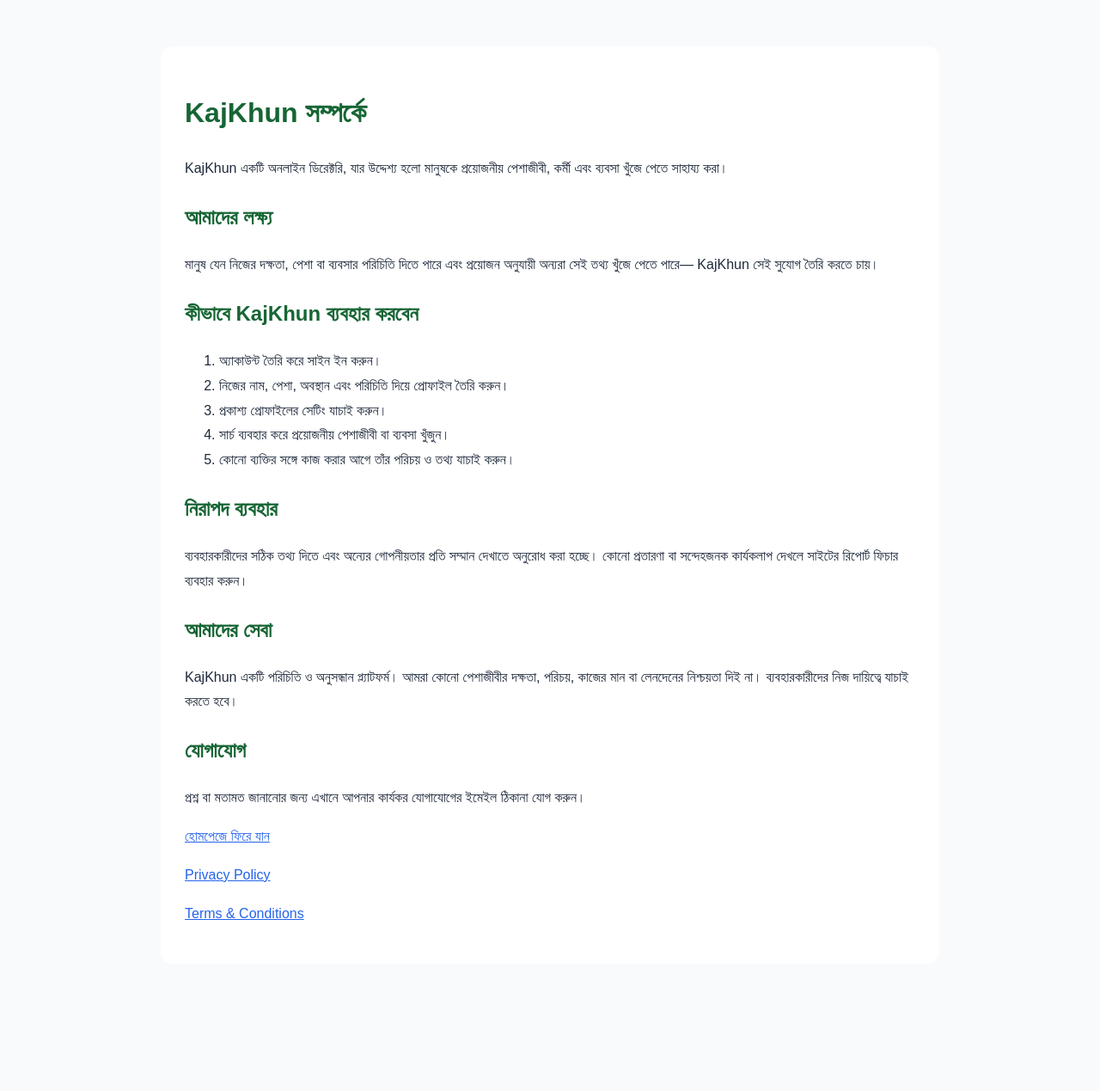
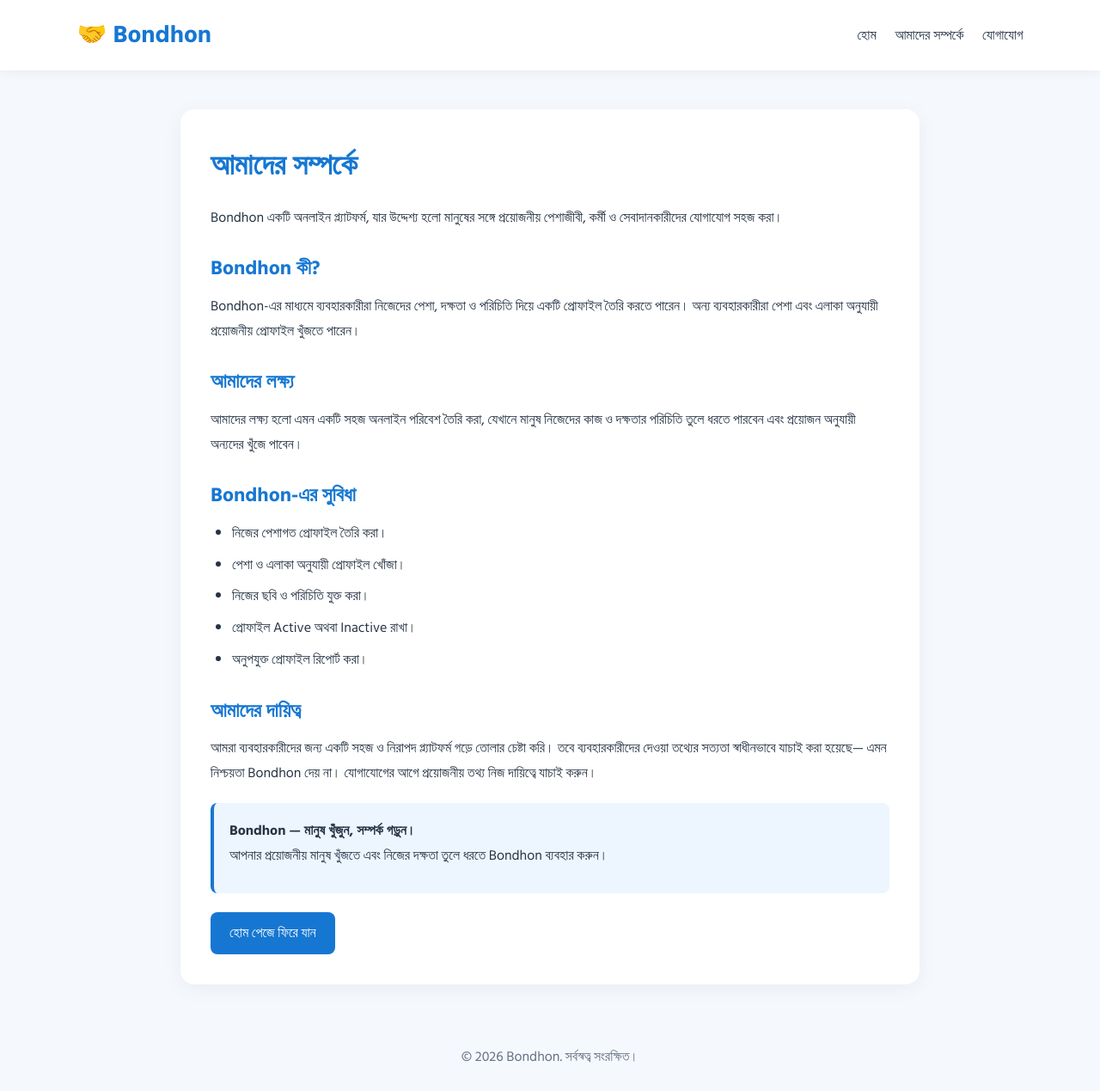
Before and after one commit to ahafiyama999-code/kajkhun, a plain HTML site: page about.html in a window 1280 px wide. Shown: the whole page at 86% size. Before the commit the page ends 1175 px from the top, so only its background shows below. Drawn offline with Linux system fonts and the light colour scheme.

Commit message:
Add files via upload

```diff
--- a/about.html
+++ b/about.html
@@ -4,76 +4,220 @@
 <head>
   <meta charset="UTF-8">
   <meta name="viewport" content="width=device-width, initial-scale=1.0">
-  <meta name="description" content="KajKhun সম্পর্কে জানুন—পেশাজীবী, কর্মী ও ব্যবসা খুঁজে পাওয়ার একটি অনলাইন ডিরেক্টরি।">
-  <title>About Us — KajKhun</title>
+  <title>About Us - Bondhon</title>
+  <meta name="description" content="Bondhon সম্পর্কে জানুন। এখানে পেশাজীবী, কর্মী ও সেবাদানকারীদের খুঁজে পাওয়া এবং নিজের প্রোফাইল তৈরি করা যায়।">
+
+  <link rel="preconnect" href="https://fonts.googleapis.com">
+  <link rel="preconnect" href="https://fonts.gstatic.com" crossorigin>
+  <link href="https://fonts.googleapis.com/css2?family=Hind+Siliguri:wght@400;500;600;700&display=swap" rel="stylesheet">
+
   <style>
+    * {
+      margin: 0;
+      padding: 0;
+      box-sizing: border-box;
+    }
+
     body {
-      font-family: Arial, sans-serif;
+      font-family: 'Hind Siliguri', sans-serif;
+      background: #f5f8fc;
+      color: #263445;
       line-height: 1.8;
-      margin: 0;
-      padding: 24px;
-      color: #1e293b;
-      background: #f8fafc;
     }
-    main {
-      max-width: 850px;
-      margin: 30px auto;
-      padding: 28px;
+
+    header {
+      background: #ffffff;
+      padding: 16px 7%;
+      box-shadow: 0 2px 12px rgba(0,0,0,.06);
+      display: flex;
+      justify-content: space-between;
+      align-items: center;
+      flex-wrap: wrap;
+      gap: 12px;
+    }
+
+    .logo {
+      color: #1677d2;
+      font-size: 28px;
+      font-weight: 700;
+      text-decoration: none;
+    }
+
+    nav a {
+      color: #263445;
+      text-decoration: none;
+      margin-left: 18px;
+      font-weight: 500;
+    }
+
+    nav a:hover {
+      color: #1677d2;
+    }
+
+    .container {
+      max-width: 900px;
+      margin: 45px auto;
+      padding: 0 20px;
+    }
+
+    .content {
       background: white;
-      border-radius: 14px;
+      padding: 35px;
+      border-radius: 16px;
+      box-shadow: 0 5px 25px rgba(0,0,0,.05);
     }
-    h1, h2 { color: #166534; }
-    a { color: #2563eb; }
+
+    h1 {
+      color: #1677d2;
+      font-size: 34px;
+      margin-bottom: 15px;
+    }
+
+    h2 {
+      color: #1677d2;
+      font-size: 23px;
+      margin: 25px 0 8px;
+    }
+
+    p {
+      margin-bottom: 12px;
+    }
+
+    ul {
+      padding-left: 25px;
+    }
+
+    li {
+      margin-bottom: 8px;
+    }
+
+    .highlight {
+      background: #edf6ff;
+      padding: 18px;
+      border-left: 4px solid #1677d2;
+      border-radius: 8px;
+      margin-top: 20px;
+    }
+
+    .home-btn {
+      display: inline-block;
+      background: #1677d2;
+      color: white;
+      padding: 10px 22px;
+      border-radius: 8px;
+      text-decoration: none;
+      margin-top: 22px;
+    }
+
+    footer {
+      text-align: center;
+      padding: 25px;
+      color: #667085;
+    }
+
+    @media(max-width: 600px) {
+      header {
+        padding: 14px 5%;
+      }
+
+      nav a {
+        margin-left: 10px;
+      }
+
+      .content {
+        padding: 22px;
+      }
+
+      h1 {
+        font-size: 28px;
+      }
+    }
   </style>
 </head>
+
 <body>
-<main>
-  <h1>KajKhun সম্পর্কে</h1>
+
+<header>
+  <a href="index.html" class="logo">🤝 Bondhon</a>
+
+  <nav>
+    <a href="index.html">হোম</a>
+    <a href="about.html">আমাদের সম্পর্কে</a>
+    <a href="contact.html">যোগাযোগ</a>
+  </nav>
+</header>
+
+<main class="container">
+  <article class="content">
+
+    <h1>আমাদের সম্পর্কে</h1>
 
     <p>
-    KajKhun একটি অনলাইন ডিরেক্টরি, যার উদ্দেশ্য হলো মানুষকে
-    প্রয়োজনীয় পেশাজীবী, কর্মী এবং ব্যবসা খুঁজে পেতে সাহায্য করা।
+      Bondhon একটি অনলাইন প্ল্যাটফর্ম, যার উদ্দেশ্য হলো
+      মানুষের সঙ্গে প্রয়োজনীয় পেশাজীবী, কর্মী ও সেবাদানকারীদের
+      যোগাযোগ সহজ করা।
+    </p>
+
+    <h2>Bondhon কী?</h2>
+
+    <p>
+      Bondhon-এর মাধ্যমে ব্যবহারকারীরা নিজেদের পেশা,
+      দক্ষতা ও পরিচিতি দিয়ে একটি প্রোফাইল তৈরি করতে পারেন।
+      অন্য ব্যবহারকারীরা পেশা এবং এলাকা অনুযায়ী প্রয়োজনীয়
+      প্রোফাইল খুঁজতে পারেন।
     </p>
 
     <h2>আমাদের লক্ষ্য</h2>
+
     <p>
-    মানুষ যেন নিজের দক্ষতা, পেশা বা ব্যবসার পরিচিতি দিতে পারে
-    এবং প্রয়োজন অনুযায়ী অন্যরা সেই তথ্য খুঁজে পেতে পারে—
-    KajKhun সেই সুযোগ তৈরি করতে চায়।
+      আমাদের লক্ষ্য হলো এমন একটি সহজ অনলাইন পরিবেশ তৈরি করা,
+      যেখানে মানুষ নিজেদের কাজ ও দক্ষতার পরিচিতি তুলে ধরতে
+      পারবেন এবং প্রয়োজন অনুযায়ী অন্যদের খুঁজে পাবেন।
     </p>
 
-  <h2>কীভাবে KajKhun ব্যবহার করবেন</h2>
-  <ol>
-    <li>অ্যাকাউন্ট তৈরি করে সাইন ইন করুন।</li>
-    <li>নিজের নাম, পেশা, অবস্থান এবং পরিচিতি দিয়ে প্রোফাইল তৈরি করুন।</li>
-    <li>প্রকাশ্য প্রোফাইলের সেটিং যাচাই করুন।</li>
-    <li>সার্চ ব্যবহার করে প্রয়োজনীয় পেশাজীবী বা ব্যবসা খুঁজুন।</li>
-    <li>কোনো ব্যক্তির সঙ্গে কাজ করার আগে তাঁর পরিচয় ও তথ্য যাচাই করুন।</li>
-  </ol>
+    <h2>Bondhon-এর সুবিধা</h2>
 
-  <h2>নিরাপদ ব্যবহার</h2>
+    <ul>
+      <li>নিজের পেশাগত প্রোফাইল তৈরি করা।</li>
+      <li>পেশা ও এলাকা অনুযায়ী প্রোফাইল খোঁজা।</li>
+      <li>নিজের ছবি ও পরিচিতি যুক্ত করা।</li>
+      <li>প্রোফাইল Active অথবা Inactive রাখা।</li>
+      <li>অনুপযুক্ত প্রোফাইল রিপোর্ট করা।</li>
+    </ul>
+
+    <h2>আমাদের দায়িত্ব</h2>
+
     <p>
-    ব্যবহারকারীদের সঠিক তথ্য দিতে এবং অন্যের গোপনীয়তার প্রতি
-    সম্মান দেখাতে অনুরোধ করা হচ্ছে। কোনো প্রতারণা বা সন্দেহজনক
-    কার্যকলাপ দেখলে সাইটের রিপোর্ট ফিচার ব্যবহার করুন।
+      আমরা ব্যবহারকারীদের জন্য একটি সহজ ও নিরাপদ
+      প্ল্যাটফর্ম গড়ে তোলার চেষ্টা করি। তবে ব্যবহারকারীদের
+      দেওয়া তথ্যের সত্যতা স্বাধীনভাবে যাচাই করা হয়েছে—
+      এমন নিশ্চয়তা Bondhon দেয় না। যোগাযোগের আগে
+      প্রয়োজনীয় তথ্য নিজ দায়িত্বে যাচাই করুন।
     </p>
 
-  <h2>আমাদের সেবা</h2>
+    <div class="highlight">
+      <strong>Bondhon — মানুষ খুঁজুন, সম্পর্ক গড়ুন।</strong>
       <p>
-    KajKhun একটি পরিচিতি ও অনুসন্ধান প্ল্যাটফর্ম। আমরা কোনো
-    পেশাজীবীর দক্ষতা, পরিচয়, কাজের মান বা লেনদেনের নিশ্চয়তা
-    দিই না। ব্যবহারকারীদের নিজ দায়িত্বে যাচাই করতে হবে।
+        আপনার প্রয়োজনীয় মানুষ খুঁজতে এবং নিজের দক্ষতা
+        তুলে ধরতে Bondhon ব্যবহার করুন।
       </p>
+    </div>
 
-  <h2>যোগাযোগ</h2>
-  <p>
-    প্রশ্ন বা মতামত জানানোর জন্য এখানে আপনার কার্যকর যোগাযোগের
-    ইমেইল ঠিকানা যোগ করুন।
-  </p>
+    <a href="index.html" class="home-btn">
+      হোম পেজে ফিরে যান
+    </a>
 
-  <p><a href="index.html">হোমপেজে ফিরে যান</a></p>
-  <p><a href="privacy.html">Privacy Policy</a></p>
-  <p><a href="terms.html">Terms &amp; Conditions</a></p>
+  </article>
 </main>
+
+<footer>
+  © <span id="year"></span> Bondhon. সর্বস্বত্ব সংরক্ষিত।
+</footer>
+
+<script>
+  document.getElementById("year").textContent =
+    new Date().getFullYear();
+</script>
+
 </body>
 </html>
```
Lines whose indentation alone changed are shown as unchanged.
